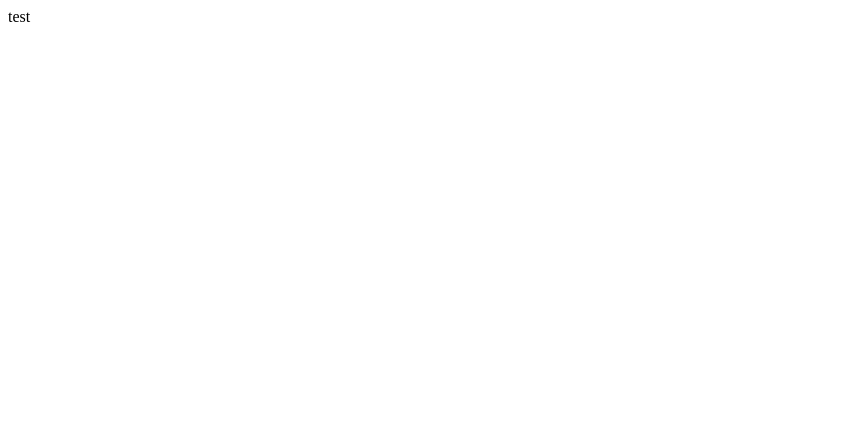
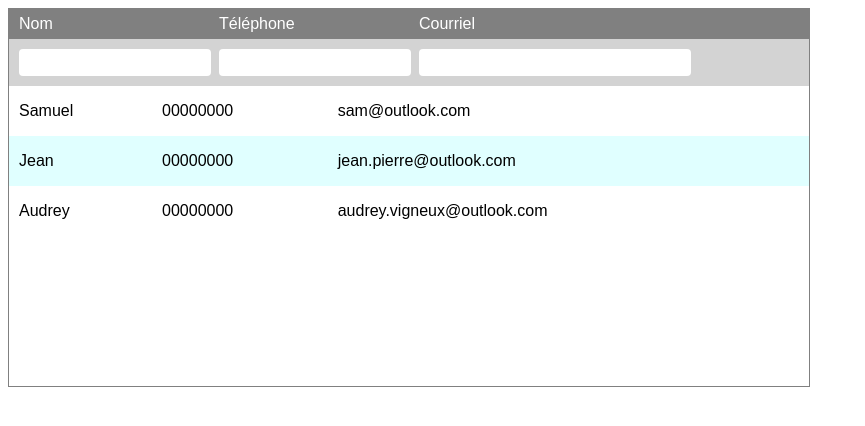
Before and after one commit to Emile-Menard/TP1_web, a plain HTML site: page index.html in a window 1280 px wide. Shown: the whole page, without its empty margins (0-865 px from the left). Drawn offline with nearby package versions, Linux system fonts and the light colour scheme; files whose address does not match are found by name.

Commit message:
Base du tableau et fonction de base

```diff
--- a/css/style.css
+++ b/css/style.css
@@ -0,0 +1,82 @@
+html {
+      font-family: sans-serif;
+}
+
+.wrapper{
+      width: 800px;
+      border: solid 1px grey;
+}
+
+table {
+      border-spacing: 0px;
+}
+
+input {
+      width: 100%;
+      padding: 6px;
+      border: 0;
+      border-radius: 4px;
+}
+
+#Tableau-1 {
+      width: 800px;
+      height: 30px;
+
+}
+
+#Tableau-1 tr {
+      background-color: grey;
+
+}
+
+#Tableau-1 tr td {
+      border: 0;
+      padding: 5px;
+      padding-left: 10px;
+      color: white;
+
+}
+
+#Tableau-2 {
+      width: 800px;
+      height: 30px;
+
+}
+
+
+
+#Tableau-2 tr {
+      background-color: lightgrey;
+}
+
+#Tableau-2 tr td {
+      border: 0;
+      padding: 10px;
+      color: white;
+}
+
+
+#DataTable {
+      width: 800px;
+}
+
+#DataTable tr {
+      height: 40px;
+}
+#DataTable tr td{
+      height: 40px;
+}
+
+#DataTable tr:nth-child(2n) {
+      background-color: lightcyan;
+}
+#DataTable tr td {
+      border: 0;
+      padding: 5px 10px;
+}
+
+.HiddenWrapper {
+      height: 300px;
+      widows: 100%;
+      overflow-y: scroll;
+}
--- a/index.html
+++ b/index.html
@@ -5,9 +5,39 @@
       <title>Travail pratique 1</title>
       <meta name="viewport" content="width=device-width, initial-scale=1">
       <link rel="stylesheet" type="text/css" media="screen" href="./css/style.css" />
+      <script src="https://ajax.googleapis.com/ajax/libs/jquery/3.3.1/jquery.min.js"></script>
       <script src=".js/base.js"></script>
 </head>
 <body>
-      test
+      <div class="wrapper">
+            <table id="Tableau-1">
+                  <tr>
+                        <td style="width: 25%">Nom</td>
+                        <td style="width: 25%">Téléphone</td>
+                        <td style="width: 35%">Courriel</td>
+                        <td style="width: 15%"></td>
+                  </tr>
+            </table>
+            <table id="Tableau-2" >
+                  <tr>
+                        <td style="width: 25%">
+                              <input type="text" name="nom" id="InsertName"></input>
+                        </td>
+                        <td style="width: 25%">
+                              <input type="phone" name="telephone" id="InsertTelephone"></input>
+                        </td style="width: 35%">
+                        <td>
+                              <input type="email" name="courriel" id="InsertEmail"></input>
+                        </td>
+                        <td style="width: 15%"></td>
+                  </tr>
+            </table>
+            <div class="HiddenWrapper">
+            <table id="DataTable">
+
+            </table>
+            </div>
+      </div>
+      <script src="./js/base.js"></script>
 </body>
 </html>
--- a/js/base.js
+++ b/js/base.js
@@ -0,0 +1,22 @@
+function insertRow(nom, telephone, courriel) {
+      if(nom != "" && telephone != "" && courriel != "") {
+            var table = $('#DataTable');
+
+            var row = document.createElement("tr");
+            for (var i=0; i < arguments.length; i++) {
+                  row.appendChild(createCol(arguments[i]));
+            }
+            row.appendChild(createCol(''));
+            table.append(row);
+      }
+}
+
+function createCol(data) {
+      var col = document.createElement("td");
+      col.innerHTML = data;
+      return col;
+}
+
+insertRow('Samuel', '00000000', 'sam@outlook.com');
+insertRow('Jean', '00000000', 'jean.pierre@outlook.com');
+insertRow('Audrey', '00000000', 'audrey.vigneux@outlook.com');
```
